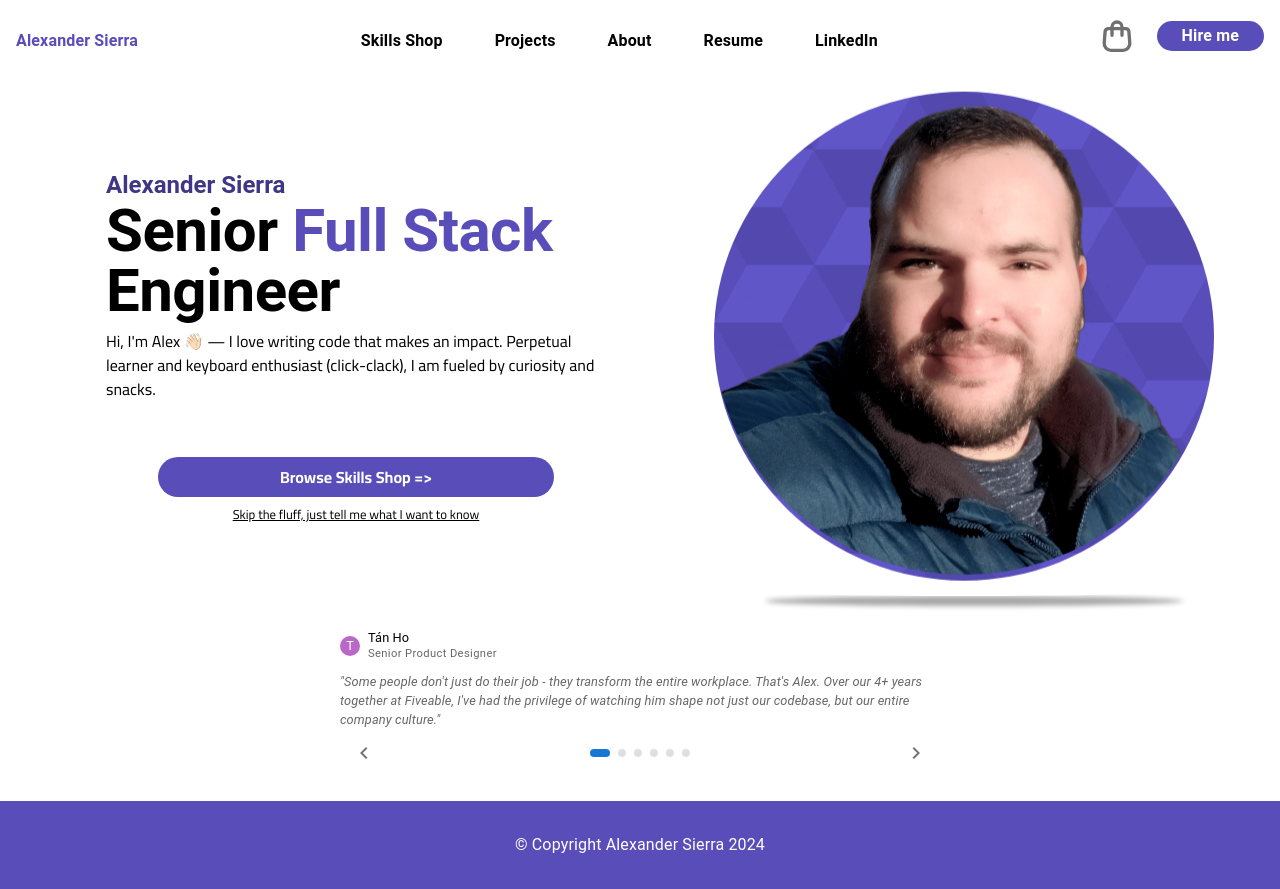
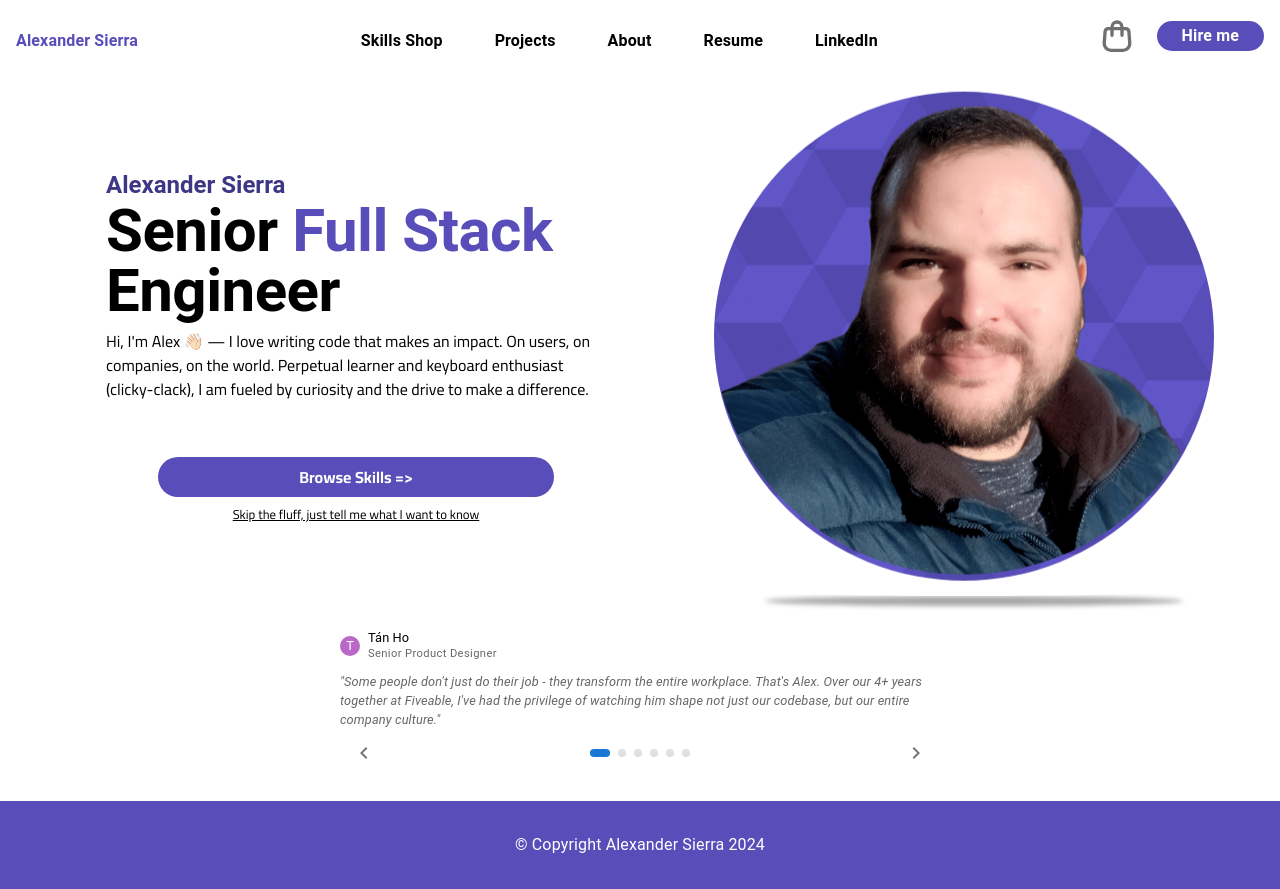
Before and after one commit to alexandercsierra/portfolio-2024, a React (Vite) app: page / in a window 1280 px wide. Built offline with nearby package versions, Linux system fonts and the light colour scheme.

Commit message:
update homepage copy, add isExternal type

```diff
--- a/src/components/Homepage.tsx
+++ b/src/components/Homepage.tsx
@@ -11,10 +11,10 @@ const Homepage = () => {
         maxDescriptionWidth="500px"
         title={"Senior **Full Stack** Engineer"}
         description={
-          "Hi, I'm Alex 👋🏻 — I love writing code that makes an impact. Perpetual learner and keyboard enthusiast (click-clack), I am fueled by curiosity and snacks."
+          "Hi, I'm Alex 👋🏻 — I love writing code that makes an impact. On users, on companies, on the world. Perpetual learner and keyboard enthusiast (clicky-clack), I am fueled by curiosity and the drive to make a difference."
         }
         ctaLink={{
-          text: "Browse Skills Shop =>",
+          text: "Browse Skills =>",
           href: "/store",
         }}
         subCtaLink={{
--- a/src/components/ImageText.tsx
+++ b/src/components/ImageText.tsx
@@ -101,7 +101,7 @@ const ImageText = ({
   title: string;
   description: string;
   ctaLink: { text: string; href: string };
-  subCtaLink: { subText: string; subHref: string };
+  subCtaLink: { subText: string; subHref: string; isExternal?: boolean };
   imagePath: string;
   alt: string;
   imagePos: "left" | "right";
```
